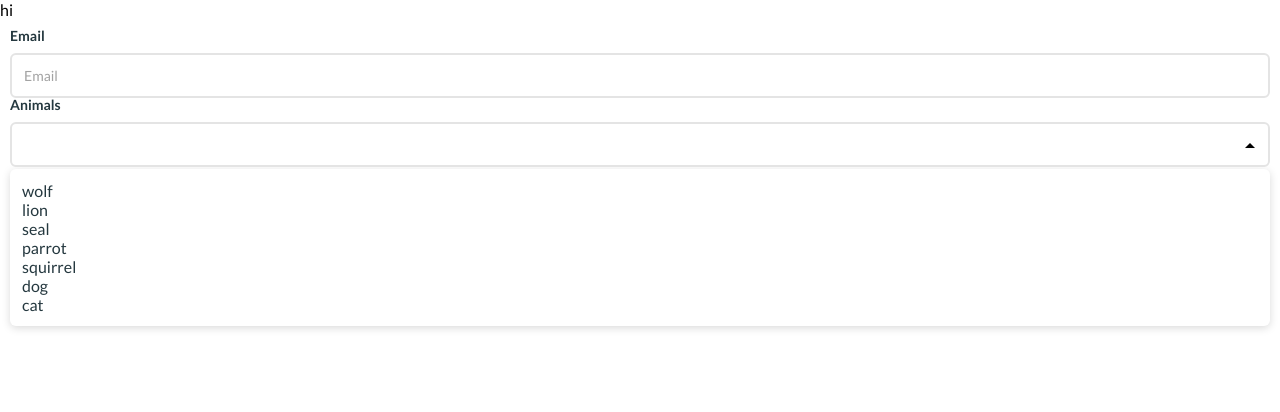
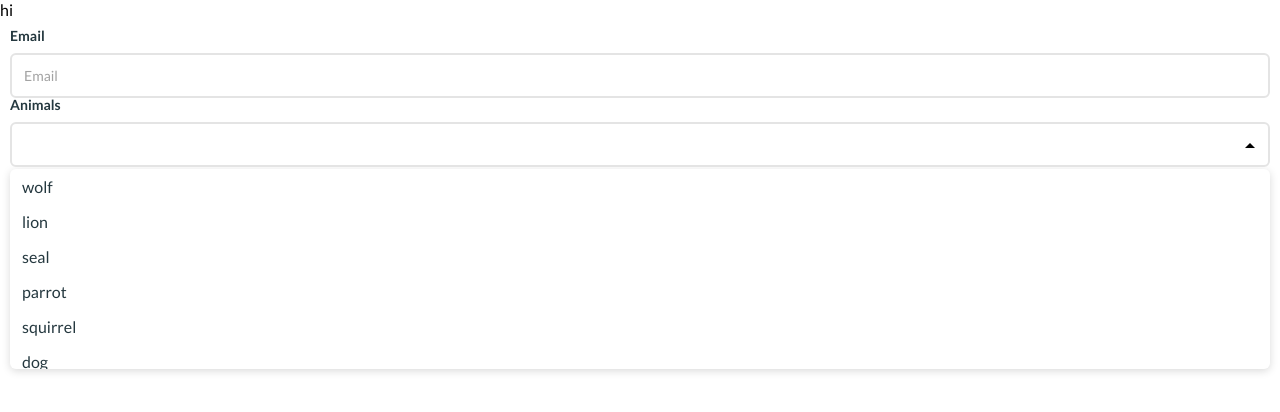
Before and after one commit to cserrano3/Comic-Vine, a React app: page / in a window 1280 px wide. Both pictures are taken after a click on the icon "arrow_drop_down". Shown: the top 412 px of the page. Built offline with nearby package versions, Linux system fonts and the light colour scheme; no server answers.

Commit message:
remove logs and include function to setValue in selector

```diff
--- a/src/App.tsx
+++ b/src/App.tsx
@@ -30,8 +30,6 @@ const App = () => {
 
    React.useEffect(() => {
       getCharaterByName("batman", 10, 0).then(result => {
-         console.log('result ---------- ', result)
-         console.log(result.data.results[0])
          setCharacter(result.data.results[0])
       });
 
--- a/src/components/atoms/input/Input.tsx
+++ b/src/components/atoms/input/Input.tsx
@@ -4,6 +4,7 @@ import './styles.scss';
 
 interface Props {
   type: string;
+  value?: string;
   required?: boolean;
   disabled?: boolean;
   name: string;
@@ -27,7 +28,7 @@ export default function Input({
 
   const triggerOnChange = (event: React.ChangeEvent) => {
     field.onChange(event);
-    onChange(event)
+    { onChange && onChange(event) }
   };
 
   return (
--- a/src/components/atoms/selector/Selector.tsx
+++ b/src/components/atoms/selector/Selector.tsx
@@ -1,6 +1,7 @@
 import React from 'react';
 import Input from '../input/Input';
 import Label from '../label/Label';
+import { useField } from 'formik';
 import './style.scss';
 
 interface Props<T> {
@@ -21,6 +22,15 @@ export default function Selector<T>({
 }: Props<T>) {
 
   const [isListOpen, toggleList] = React.useState<boolean>(false);
+
+  const [field, meta, helpers] = useField({
+    name
+  });
+
+  const onSelectValue = React.useCallback((option: T) => {
+    helpers.setValue(option)
+    toggleList(!isListOpen)
+  }, [options, isListOpen])
 
   const onToggleList = React.useCallback(() => {
     toggleList(!isListOpen)
@@ -47,7 +57,9 @@ export default function Selector<T>({
             {
               options.map(option => {
                 return (
-                  <li className="selector__option">
+                  <li className="selector__option" onClick={() => {
+                    onSelectValue(option)
+                  }}>
                     {option}
                   </li>
                 )
--- a/src/components/atoms/selector/style.scss
+++ b/src/components/atoms/selector/style.scss
@@ -14,17 +14,16 @@
         transition: all 0.2s ease-in-out;
         cursor: pointer;
         vertical-align: top;
-    }
 
-    &__arrow--open {
-        @extend .selector__arrow;
-        transform: rotate(-180deg);
-        top: 3.6rem;
+        &--open {
+            @extend .selector__arrow;
+            transform: rotate(-180deg);
+            top: 3.6rem;
+        }
     }
 
     &__suggestions {
         box-shadow: 0px 2px 8px rgba(0, 0, 0, 0.15);
-        padding: 1.2rem;
         color: $richBlack;
         font-family: $lato;
         margin-top: 0.2rem;
@@ -32,4 +31,13 @@
         max-height: 200px;
         overflow-y: scroll;
     }
+
+    &__option {
+        padding: 0.8rem 1.2rem;
+        cursor: pointer;
+
+        &:hover {
+            background-color: $lightestGray;
+        }
+    }
 }
--- a/src/components/organisms/CharaterListItem/CharaterListItem.tsx
+++ b/src/components/organisms/CharaterListItem/CharaterListItem.tsx
@@ -23,7 +23,6 @@ export default function ChararacterListItem({
   realName,
   birth
 }: Props) {
-  console.log(aliases.length)
   return (
     <ListItem className="character-list-item">
       <Avatar imageURL={imageURL} alt={name} size="small" className="character-list-item__avatar" />
--- a/src/services/characters/getAllCharacters.ts
+++ b/src/services/characters/getAllCharacters.ts
@@ -4,7 +4,6 @@ import { BASE_URL } from './../../helpers/constants';
 export function getAllCharactersService(limit: number, offset: number) {
   return axios.get(`${BASE_URL}/get-characters?limit=${limit}&offset=${offset}`)
     .then(response => {
-      console.log('resonse ------- ', response)
       const { results, number_of_total_results, number_of_page_results } = response.data
       return {
         results,
```
Also changed, not shown: 1 other file (tests, documents, lock files or other folders).
